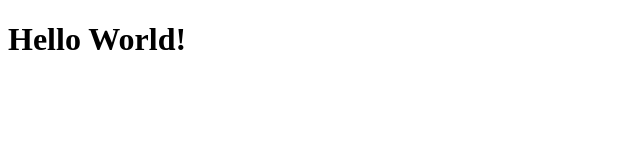
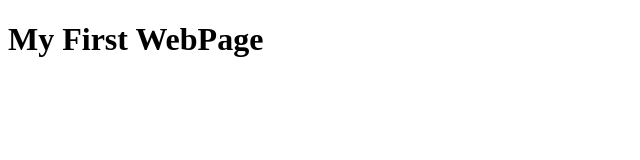
Before and after one commit to aarnavanoop/the-odin-project, a plain HTML site: page html-boilerplate/index.html in a window 1280 px wide. Shown: the whole page, without its empty margins (0-640 px from the left). Drawn offline with Linux system fonts and the light colour scheme.

Commit message:
used the provided boilerplate from vs code

```diff
--- a/html-boilerplate/index.html
+++ b/html-boilerplate/index.html
@@ -1,13 +1,11 @@
 <!DOCTYPE html>
-<html lang = "en">
-    <head>
-        <meta charset = "UTF-8">
-        <title>My First Webpage</title>
-    </head>
-
-    <body>
-        <h1>Hello World!</h1>
-
-    </body>
-
+<html lang="en">
+<head>
+    <meta charset="UTF-8">
+    <meta name="viewport" content="width=device-width, initial-scale=1.0">
+    <title>My First Webpage</title>
+</head>
+<body>
+    <h1>My First WebPage</h1>
+</body>
 </html>
```
